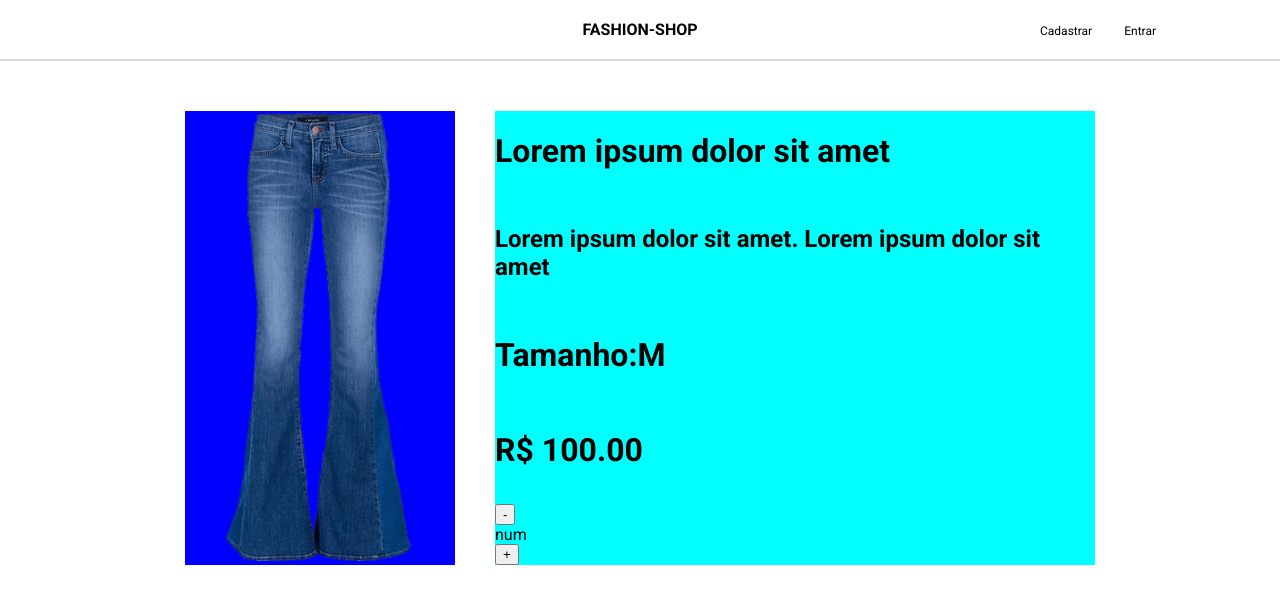
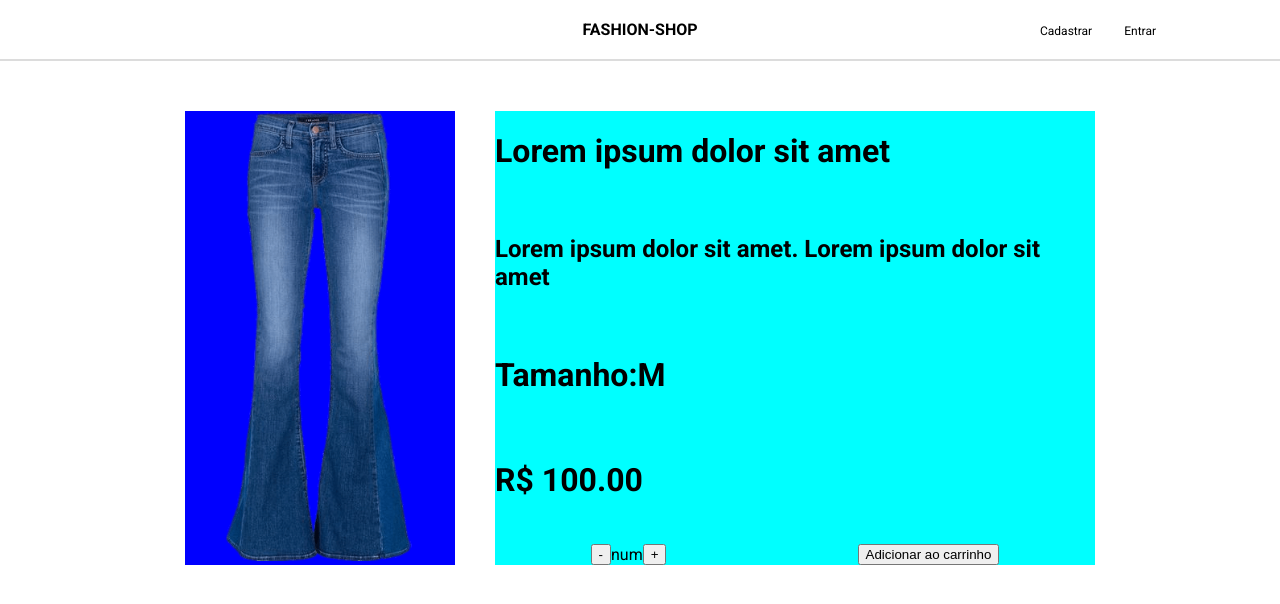
Before and after one commit to ES2-UFPI/Fashion-Shop, a React (Create React App) app in the folder frontend/: page /produto/1 in a window 1280 px wide. Shown: the top 604 px of the page. Built offline with nearby package versions, Linux system fonts and the light colour scheme.

Commit message:
inicio desenvolvimento tela de produto#2

```diff
--- a/frontend/src/pages/Product/index.js
+++ b/frontend/src/pages/Product/index.js
@@ -24,6 +24,7 @@ function Product() {
             <h1>R$ 100.00</h1>
           </div>
           <div className='produto-buttons'>
+            <div className='pb-container-esq'>
               <div className='pb-esq'>
                 <input type='button' value='-'/>
               </div>
@@ -34,6 +35,10 @@ function Product() {
                 <input type='button' value='+'/>
               </div>
             </div>
+            <div className='pb-container-dir'>
+              <input type='button' value='Adicionar ao carrinho'/>
+            </div>
+          </div>
         </div>
       </div>
     </div>
--- a/frontend/src/pages/Product/styles.css
+++ b/frontend/src/pages/Product/styles.css
@@ -20,3 +20,14 @@
     width: 600px;
     background-color: aqua;
 }
+.produto-buttons{
+    display: flex;
+    justify-content: space-around;
+    align-items: center;
+    flex-direction: row;
+}
+.pb-container-esq{
+    display: flex;
+    justify-content: center;
+    align-items: center;
+}
```
Lines whose indentation alone changed are shown as unchanged.
